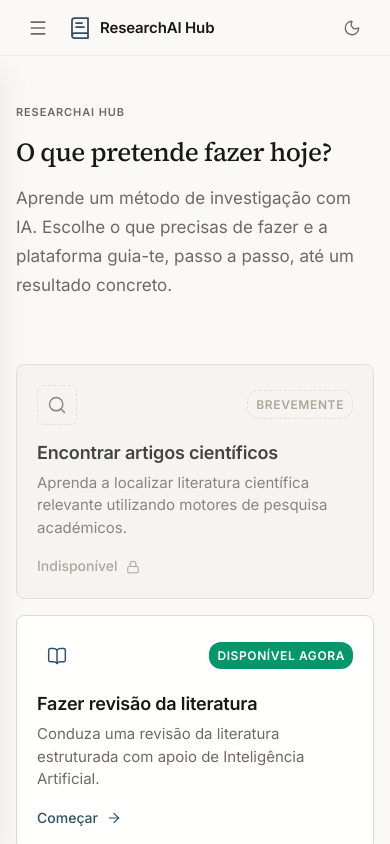
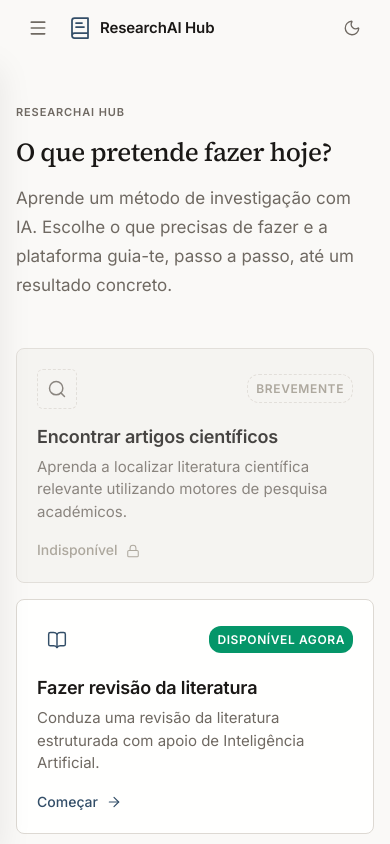
Before and after one commit to egaslemos-gif/ResearchAI-Hub, a Next.js app in the folder website/: page / in a window 390 px wide. Shown: the top 844 px of the page. Built offline with nearby package versions, Linux system fonts and the light colour scheme.

Commit message:
style(ui): Sprint G - Workspace Layout Consolidation

```diff
--- a/website/app/home.module.css
+++ b/website/app/home.module.css
@@ -3,7 +3,7 @@
   margin-inline: auto;
   display: flex;
   flex-direction: column;
-  gap: var(--space-20);
+  gap: var(--space-16);
 }
 
 /* ---- Hero ---- */
@@ -130,7 +130,7 @@
     grid-template-columns: repeat(2, 1fr);
   }
   .page {
-    gap: var(--space-16);
+    gap: var(--space-12);
   }
 }
 @media (max-width: 639px) {
--- a/website/components/shell/Shell.module.css
+++ b/website/components/shell/Shell.module.css
@@ -18,9 +18,7 @@
   align-items: center;
   gap: var(--space-3);
   padding: 0 var(--space-5);
-  background: color-mix(in srgb, var(--color-bg) 92%, transparent);
-  backdrop-filter: saturate(180%) blur(12px);
-  border-bottom: 1px solid var(--color-border-subtle);
+  background: var(--color-bg);
 }
 .brand {
   display: inline-flex;
@@ -78,7 +76,6 @@
   flex-direction: column;
   padding: var(--space-6) var(--space-5);
   background: var(--color-bg);
-  border-right: 1px solid var(--color-border-subtle);
   overflow-y: auto;
 }
 
--- a/website/components/ui/PromptCard.module.css
+++ b/website/components/ui/PromptCard.module.css
@@ -55,7 +55,6 @@
   gap: var(--space-2);
   margin-top: auto;
   padding-top: var(--space-3);
-  border-top: 1px solid var(--color-border-subtle);
 }
 .tool {
   padding: 2px 8px;
--- a/website/components/ui/ToolCard.module.css
+++ b/website/components/ui/ToolCard.module.css
@@ -61,7 +61,6 @@
   gap: var(--space-3);
   margin-top: auto;
   padding-top: var(--space-3);
-  border-top: 1px solid var(--color-border-subtle);
 }
 .provider {
   color: var(--color-text-subtle);
```
